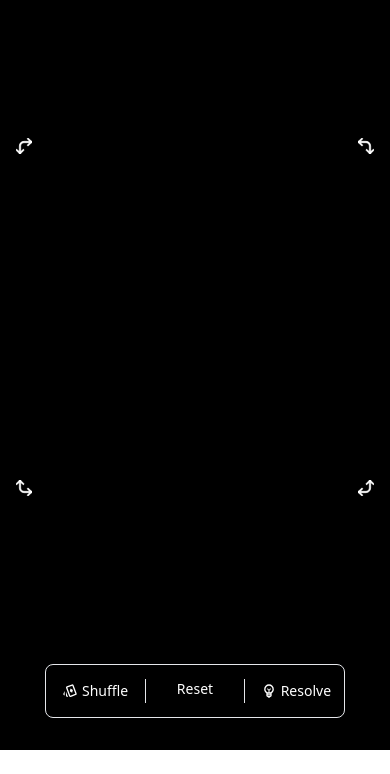
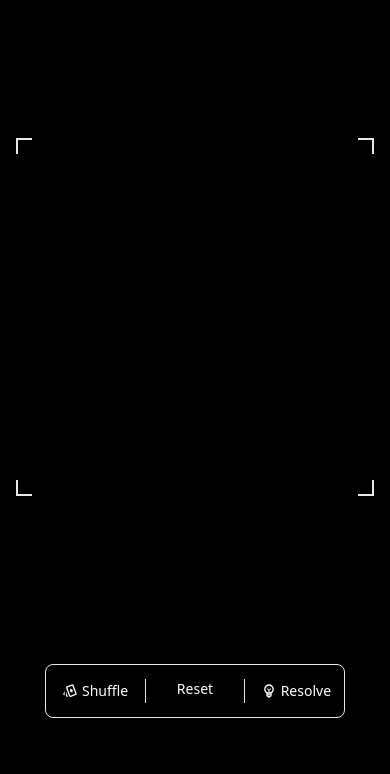
Before and after one commit to Wuraim/3D-Rubiks-Cube, a website built with Vite: page index.html in a window 390 px wide. Shown: the part 94-868 px from the top of the page. After the commit the page ends 844 px from the top, so only its background shows below. Built offline with nearby package versions, Linux system fonts and the light colour scheme; what cubejs would draw is missing.

Commit message:
Fix affichage mobile + margin desktop + changement icone bordure

```diff
--- a/index.html
+++ b/index.html
@@ -23,8 +23,8 @@
     <link rel="stylesheet" href="/style.css" />
     <meta name="viewport" content="width=device-width, initial-scale=1.0" />
   </head>
-  <body class="m-0 text-white m-0 text-white lg:min-h-screen lg:flex lg:items-center">
-    <div class="flex flex-col bg-black lg:bg-white lg:max-w-[1024px] lg:mx-auto gap-16">
+  <body class="m-0 lg:m-16 text-white g:min-h-screen lg:flex lg:items-center bg-black lg:bg-white">
+    <div class="flex flex-col lg:max-w-[1024px] lg:mx-auto gap-16">
       <div class="flex flex-col lg:flex-row h-dvh lg:h-fit justify-between lg:justify-center lg:gap-8 items-center">
         <div class="flex lg:hidden flex-row items-center justify-center gap-4 h-16 my-4">
           <a
@@ -50,22 +50,14 @@
 
         <div class="relative w-full max-w-[500px] lg:max-w-[400px] max-h-[100vw] aspect-square cursor-grab">
           <div id="rendererFrame" class="h-full w-full"></div>
-          <img
-            src="corner-arrow-svgrepo-com.svg"
-            class="absolute top-4 left-4 z-1 fill-whit h-4 w-4"
-          />
-          <img
-            src="corner-arrow-svgrepo-com.svg"
-            class="absolute top-4 right-4 z-1 fill-whit h-4 w-4 rotate-90"
-          />
-          <img
-            src="corner-arrow-svgrepo-com.svg"
-            class="absolute bottom-4 left-4 z-1 fill-whit h-4 w-4 -rotate-90"
-          />
-          <img
-            src="corner-arrow-svgrepo-com.svg"
-            class="absolute bottom-4 right-4 z-1 fill-whit h-4 w-4 rotate-180"
-          />
+
+          <div class="absolute top-4 left-4 z-1 h-4 w-4 border-t-2 border-l-2"></div>
+
+          <div class="absolute top-4 right-4 z-1 h-4 w-4 border-t-2 border-r-2"></div>
+
+          <div class="absolute bottom-4 left-4 z-1 h-4 w-4 border-b-2 border-l-2"></div>
+
+          <div class="absolute bottom-4 right-4 z-1 h-4 w-4 border-b-2 border-r-2"></div>
         </div>
 
         <div>
@@ -166,7 +158,7 @@
 
     <script type="module" src="/main.ts"></script>
   </body>
-</html>;
+</html>
 
 
 <style>
```
